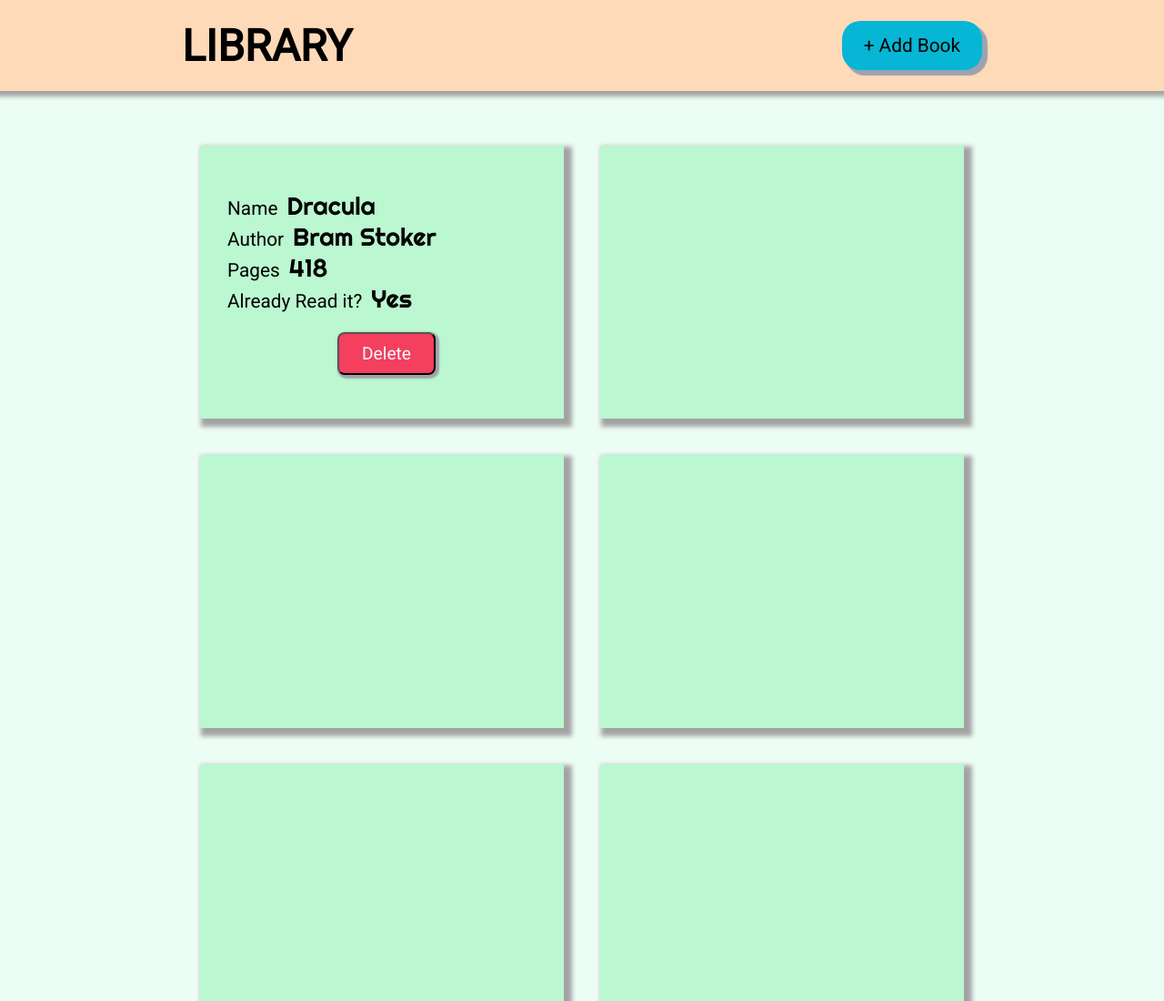
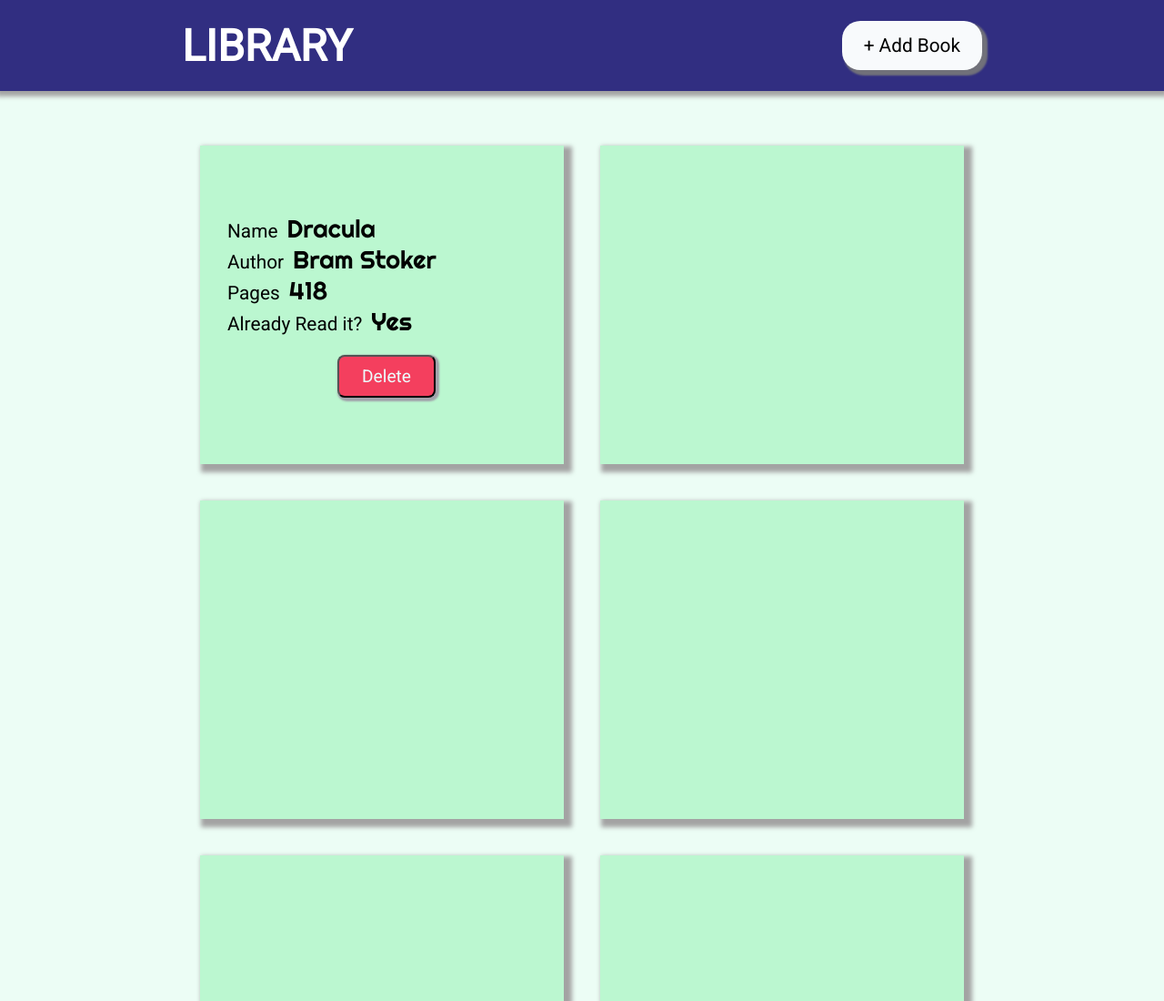
Before and after one commit to Asatyam/Library, a website: page index.html in a window 1280 px wide. Shown: the top 1100 px of the page at 91% size. Drawn offline with Linux system fonts and the light colour scheme.

Commit message:
Pick the colors for the heading

```diff
--- a/style.css
+++ b/style.css
@@ -6,7 +6,7 @@
     box-sizing: border-box;
 }
 :root{
-    --grid-size: minmax(300px, 0.3fr);
+    --grid-size: minmax(350px, 0.3fr);
 }
 html{
     height: 100%;
@@ -25,7 +25,7 @@ body{
 /*=========================================================For header===================================================*/
 .header{
     height: 100%;
-    background-color: peachpuff;
+    background-color: #312e81;
     grid-area: 1/1/2/2;
 
 
@@ -40,15 +40,16 @@ body{
 
 .heading>h1{
     font-size: 3rem;
+    color:white;
 }
 
 .addBook>button{
     padding:15px 24px;
     font-size:1.3rem;
     border-radius:20px;
-    background-color:#06b6d4 ;
+    background-color:#f8fafc ;
     border:none;
-    box-shadow: 5px 5px 1px 1px #9ca3af;
+    box-shadow: 4px 4px 2px 2px #71717a;
     transition: 0.2s;
 }
 
@@ -69,7 +70,7 @@ body{
     height: 100%;
     padding:20px;
     display: grid;
-    grid-template-columns: repeat(auto-fit,minmax(300px,1fr));
+    grid-template-columns: repeat(auto-fit,minmax(350px,1fr));
     grid-template-rows: var(--grid-size);
     grid-auto-rows:var(--grid-size);
     gap:40px;
```
